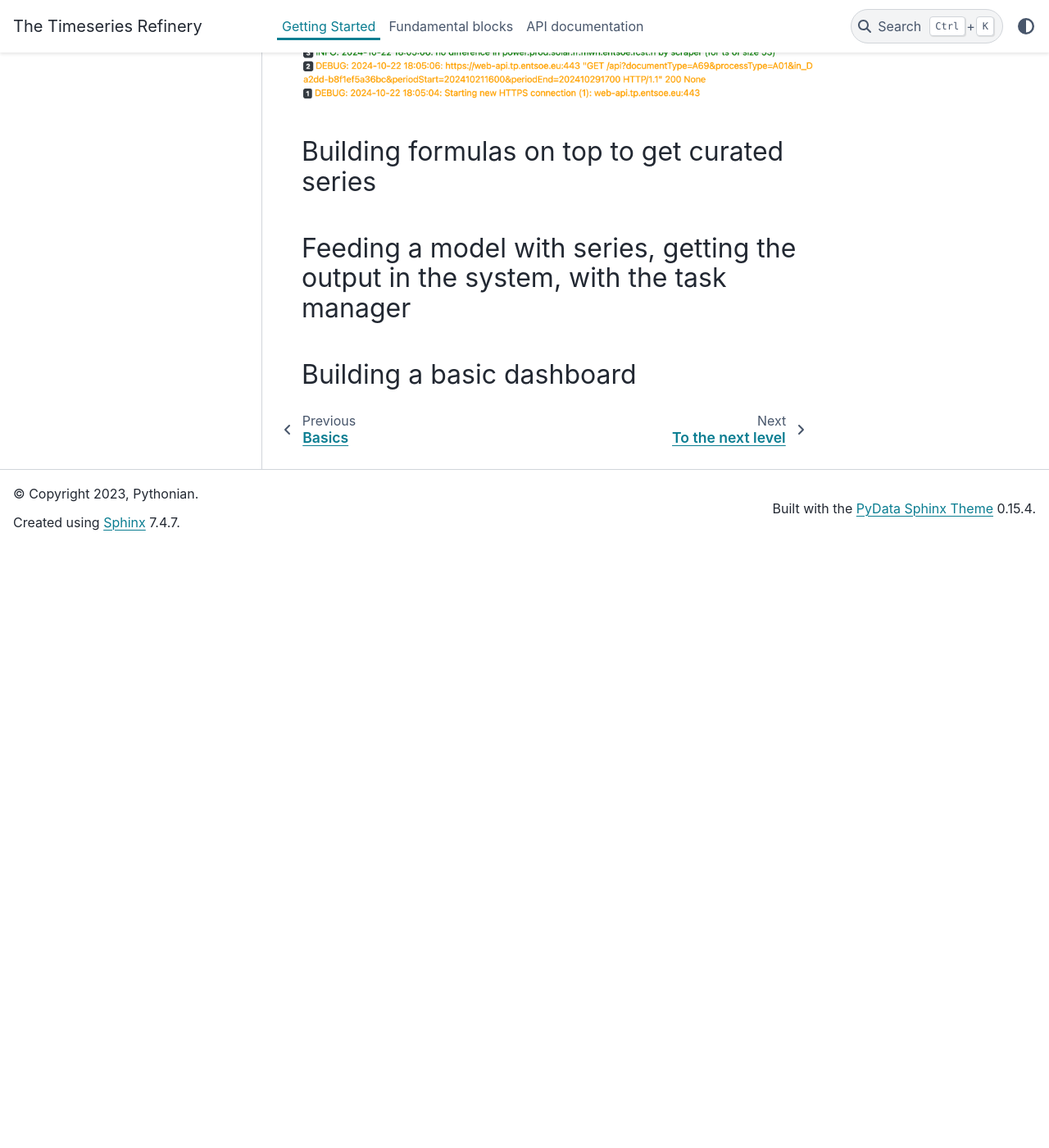
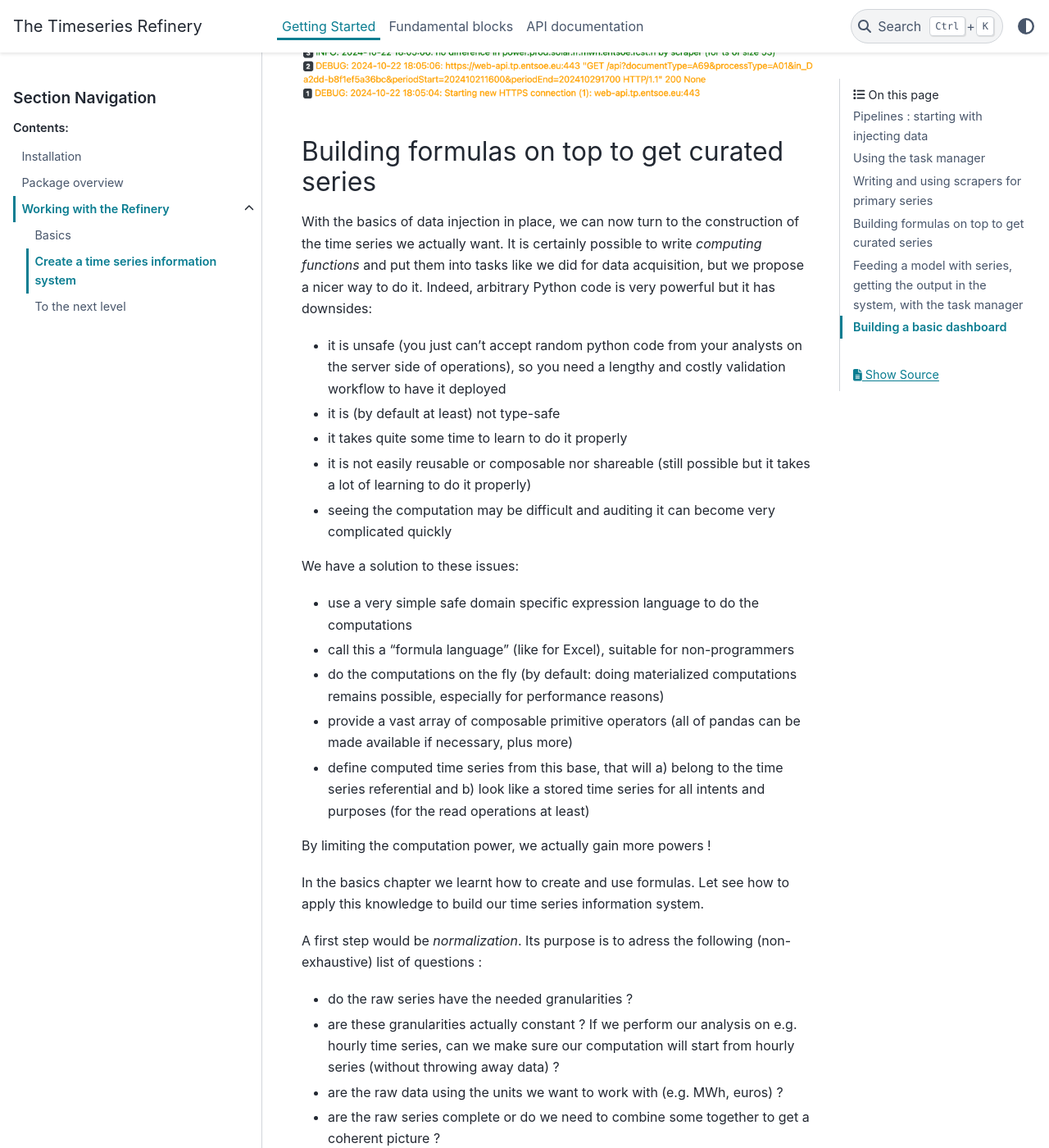
Before and after one commit to pythonianfr/tshistory_refinery, a Sphinx documentation site: the page built from docs/getting_started/tutorials/medium.rst, in a window 1280 px wide and 1400 px high, scrolled down 6144 px. Shown: the whole window at 82% size. Built offline with Sphinx 7.4.7 and the PyData theme 0.15.4, drawn with Linux system fonts in a browser that asks for light colours; before the commit the page ends 6810 px from its top, so only the background shows below that; some of the changed text lies outside the part shown.

Commit message:
docs/medium: complete the formula section
related to #28

```diff
--- a/docs/getting_started/tutorials/medium.rst
+++ b/docs/getting_started/tutorials/medium.rst
@@ -254,6 +254,138 @@ name to get to see the logs. It may look like that:
 Building formulas on top to get curated series
 ----------------------------------------------
 
+With the basics of data injection in place, we can now turn to the
+construction of the time series we actually want. It is certainly
+possible to write *computing functions* and put them into tasks like
+we did for data acquisition, but we propose a nicer way to do
+it. Indeed, arbitrary Python code is very powerful but it has
+downsides:
+
+* it is unsafe (you just can't accept random python code from your
+  analysts on the server side of operations), so you need a lengthy
+  and costly validation workflow to have it deployed
+
+* it is (by default at least) not type-safe
+
+* it takes quite some time to learn to do it properly
+
+* it is not easily reusable or composable nor shareable (still
+  possible but it takes a lot of learning to do it properly)
+
+* seeing the computation may be difficult and auditing it can become
+  very complicated quickly
+
+We have a solution to these issues:
+
+* use a very simple safe domain specific expression language to do the
+  computations
+
+* call this a "formula language" (like for Excel), suitable for
+  non-programmers
+
+* do the computations on the fly (by default: doing materialized
+  computations remains possible, especially for performance reasons)
+
+* provide a vast array of composable primitive operators (all of
+  pandas can be made available if necessary, plus more)
+
+* define computed time series from this base, that will a) belong to
+  the time series referential and b) look like a stored time series
+  for all intents and purposes (for the read operations at least)
+
+By limiting the computation power, we actually gain more powers !
+
+In the basics chapter we learnt how to create and use formulas. Let
+see how to apply this knowledge to build our time series information
+system.
+
+A first step would be *normalization*. Its purpose is to adress the
+following (non-exhaustive) list of questions :
+
+* do the raw series have the needed granularities ?
+
+* are these granularities actually constant ? If we perform our
+  analysis on e.g. hourly time series, can we make sure our
+  computation will start from hourly series (without throwing away
+  data) ?
+
+* are the raw data using the units we want to work with (e.g. MWh,
+  euros) ?
+
+* are the raw series complete or do we need to combine some together
+  to get a coherent picture ?
+
+* how do we manage outliers ?
+
+So we can write formulas that provides a first layer of
+transformation.
+
+Assuming we scrap the series
+`power.price.spot.at.da.eurmwh.entsoe.obs.raw` from ENTSO-E; that
+series flipped from hourly to 15-minutely granularity in october 22,
+and later reverted back to hourly. We want to prevent this
+discontinuity. So let's write a simple formula:
+
+.. code:: lisp
+
+   (resample "power.price.spot.at.da.eurmwh.entsoe.obs.raw" "h")
+
+Using the `register_formula` api call, we create
+`power.price.spot.at.da.eurmwh.entsoe.obs.h`:
+
+.. code:: python
+
+ tsa.register_formula(
+     'power.price.spot.at.da.eurmwh.entsoe.obs.h',
+     '(resample "power.price.spot.at.da.eurmwh.entsoe.obs.raw" "h")'
+ )
+
+Meteo temperature time series from `ERA5
+<https://www.ecmwf.int/en/forecasts/dataset/ecmwf-reanalysis-v5>`_ are
+provided in Kelvin. A conversion to Celsius could be useful:
+
+.. code:: lisp
+
+   (+ -273.15 (series "meteo.area.ch.2t.k.era5.obs.h"))
+
+Completeness: it is not uncommon to have raw series describing the
+same fundamental data, while being different in a subtle way. For
+instance, one source has a long history but its update frequency on
+recent data is spotty; and then you find another source with less
+history depth but more stringent update baheviour. Let's combine them
+into a well-behaved series:
+
+.. code:: lisp
+
+   (priority
+       (series "power.price.spot.dk1.da.eurmwh.entsoe.obs.h")
+       (series "power.price.spot.dk1.da.eurmwh.epex.obs.h"))
+
+The `priority` operator is immensely helpful there. It wil take the
+points of the first series if there are any - barring that, the points
+of the second series are selected.
+
+Another situation for `priority`, with 3 series this time: some flux
+have observed data, nominated data, and forecasted data. We can
+combined these three into a single series:
+
+.. code:: lisp
+
+   (priority
+       (series "gas.flow.ne.dunkirk.gassco.msmd.obs")
+       (series "gas.flow.ne.dunkirk.gassco.msmd.nom")
+       (series "gas.flow.ne.dunkirk.gassco.msmd.fcst")
+
+Outliers: this is a complex topic, which is highly dependent on the
+nature of the data. There exists simple situations where bluntly
+removing obviously bogus values works. To do that, we can use the
+`clip` operator.
+
+.. code:: lisp
+
+   (clip (series "this-series-cannot-be-negative") #:min 0)
+
+
 
 Feeding a model with series, getting the output in the system, with the task manager
 ------------------------------------------------------------------------------------
```
Also changed, not shown: other parts of docs/getting_started/tutorials/medium.rst (+1 -1 lines).
